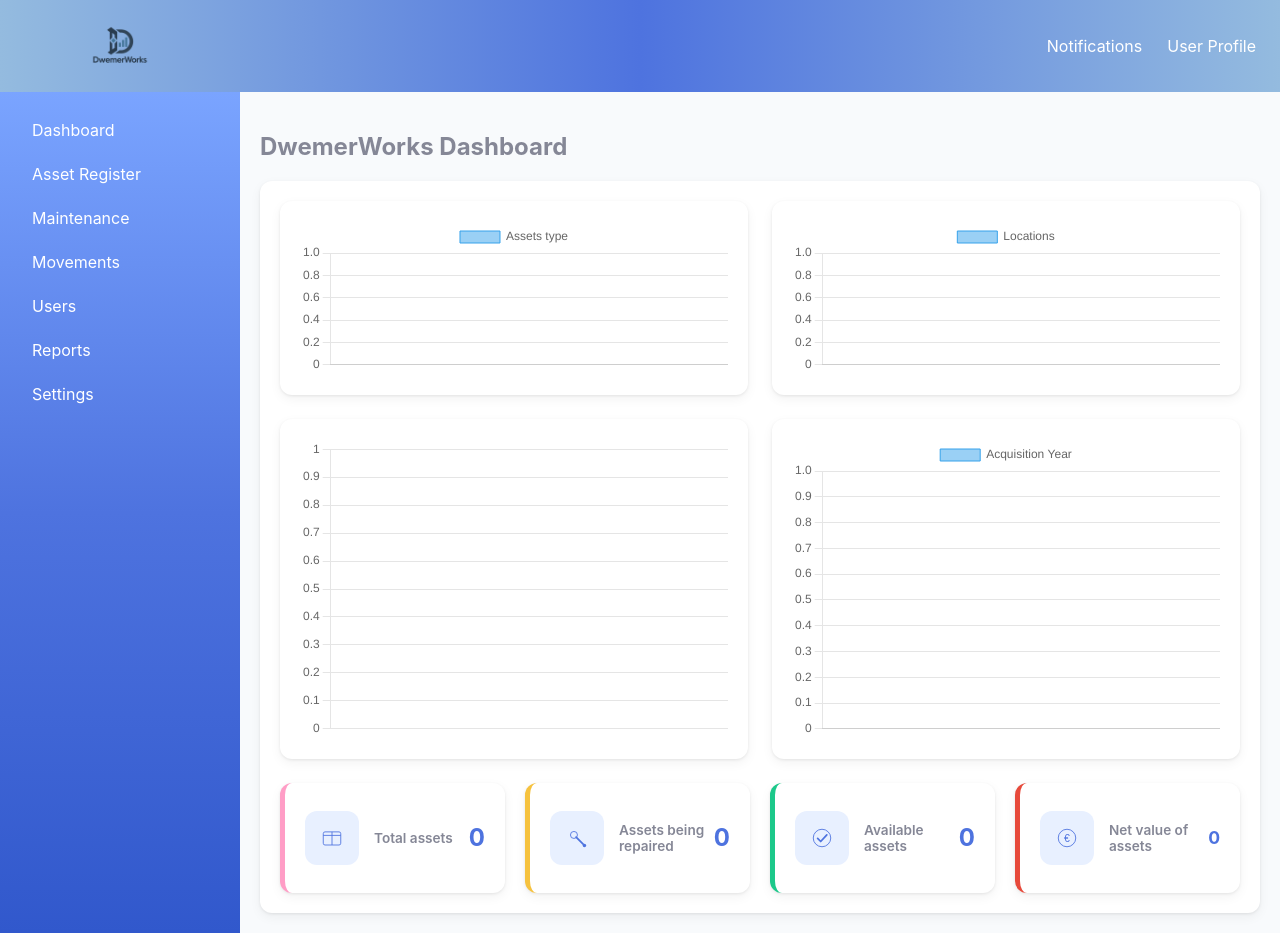
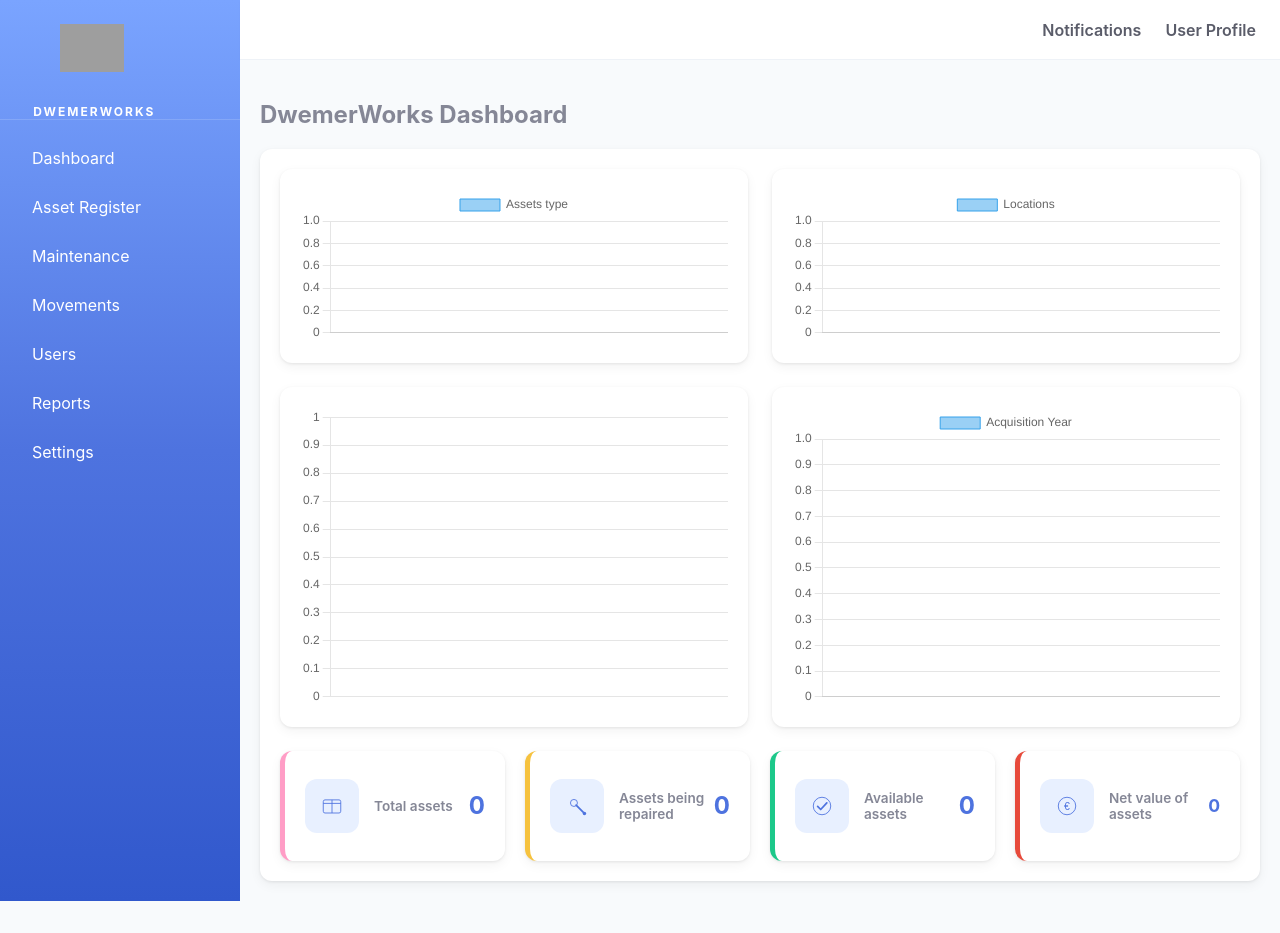
Before and after one commit to BingoZe/AssetsList, a website: page public_html/index.html in a window 1280 px wide. After the commit the page ends 901 px from the top, so only its background shows below. Drawn offline with nearby package versions, Linux system fonts and the light colour scheme; no server answers; grey boxes are pictures that could not be loaded.

Commit message:
CSS modified. Layout 2.0

```diff
--- a/public_html/css/main.css
+++ b/public_html/css/main.css
@@ -47,12 +47,7 @@ html{
 body{
     margin:0;
     min-height:100vh;
-    display:flex;
-    flex-direction:column;
-    font-family:
-    "Inter",
-    "Segoe UI",
-    sans-serif;
+    font-family:"Inter","Segoe UI",sans-serif;
     color:var(--gray-500);
     background:var(--main-background);
 }
@@ -80,70 +75,55 @@ ul{
     overflow-x:hidden;
 }
 
-/*   HEADER */
 
-.container-header{
 
+
+/*   LAYOUT */
+
+.app-layout{
     display:flex;
-    min-height:64px;
-    background:
-    linear-gradient(
-        90deg,
-        #94bbdf 0%,
-        #4e73df 50%,
-        #94bbdf 100%
-    );
+    min-height:100vh;
 }
 
-.fixed-title{
-
-    width:240px;
+.content-area{
+    flex:1;
     display:flex;
-    align-items:center;
-    justify-content:center;
-    flex-shrink:0;
+    flex-direction:column;
+    min-width:0;
 }
 
-.nav-logo{
 
-    width:60px;
-    height:60px;
-    background-image:url("../img/DwemerWorks-logo.png");
-    background-size:contain;
-    background-repeat:no-repeat;
-    background-position:center;
-}
+
+
+
+/*   HEADER
+============*/
 
 header{
-
-    flex:1;
+    height:60px;
+    background:white;
     display:flex;
     justify-content:flex-end;
     align-items:center;
+    gap:24px;
     padding:0 24px;
-    gap: 25px;
+    border-bottom:
+    1px solid var(--gray-200);
+    box-shadow:
+    0 1px 2px rgba(0,0,0,.03);
 }
 
-.header-actions{
 
-    display:flex;
-    align-items:center;
-    gap:20px;
-}
 
 .notification,
 .user-profile{
-    color:white;
+    color:var(--gray-600);
+    font-weight:600;
 }
 
-/*   LAYOUT */
 
-.container-main-nav{
-    display:flex;
-    flex:1;
-}
-
-/*  SIDEBAR */
+/*  SIDEBAR
+===============*/
 
 nav{
 
@@ -161,37 +141,69 @@ nav{
     display:flex;
     flex-direction:column;
 
-    flex-shrink:0;
+    box-shadow:
+    3px 0 20px rgba(0,0,0,.07);
 }
 
-nav ul{
+
+.nav-ul-items{
     list-style:none;
     padding:16px;
-}
-
-.nav-ul-items{
-    margin-bottom:5px;
+    display:flex;
+    flex-direction:column;
+    gap:5px;
 }
 
 .nav-ul-items a{
-
     color:white;
-
     display:flex;
     align-items:center;
-
     padding:12px 16px;
-
     border-radius:10px;
-
     transition:.25s ease;
 }
 
+.nav-ul-items a.active{
+    background:
+    rgba(255,255,255,.20);
+    border-left:
+    4px solid white;
+    font-weight:700;
+}
+
 .nav-ul-items a:hover{
+    background:rgba(255,255,255,.15);
+    transform:translateX(4px);
+}
 
-    background:rgba(255,255,255,.15);
 
-    transform:translateX(4px);
+.sidebar-brand{
+    height:120px;
+    display:flex;
+    flex-direction:column;
+    align-items:flex-start;
+    padding-left:20px;
+    gap:8px;
+    border-bottom:
+    1px solid rgba(255,255,255,.15);
+}
+
+.nav-logo{
+    width:64px;
+    height:64px;
+    background-image: url("../img/dw-logo.png");
+    background-position:center;
+    background-repeat:no-repeat;
+    background-size:contain;
+}
+
+.brand-title{
+    color:white;
+    font-size:.75rem;
+    font-weight:700;
+    letter-spacing:2px;
+    text-align:left;
+    margin-left: 6%;
 }
 
 /*   MAIN */
@@ -200,11 +212,12 @@ main{
 
     flex:1;
 
-    min-width:0;
-
     padding:20px;
 
-    background:var(--main-background);
+    overflow:auto;
+
+    background:
+        var(--main-background);
 }
 
 .mainPage{
@@ -212,34 +225,25 @@ main{
 }
 
 .mainHeader{
-
     margin-bottom:16px;
-
     border-radius:var(--radius);
 }
 
 .mainContainer,
 .formContainer{
-
     background:white;
-
     border:none;
-
     border-radius:var(--radius);
-
     padding:20px;
-
     box-shadow:var(--shadow);
 }
 
 .subMainHeader{
-
     display:flex;
-
     justify-content:space-between;
     align-items:center;
-
     margin-bottom:15px;
+    gap:10px;
 }
 
 /*   DASHBOARD */
@@ -251,31 +255,23 @@ main{
     grid-template-columns:
     repeat(
         auto-fit,
-        minmax(450px,1fr)
+        minmax(350px,1fr)
     );
 
     gap:24px;
 }
 
 .assetCharts{
-
     background:white;
-
     border-radius:var(--radius);
-
     padding:20px;
-
     box-shadow:var(--shadow);
-
     overflow:hidden;
 }
 
 .stats{
-
     margin-top:24px;
-
     display:grid;
-
     grid-template-columns:
     repeat(
         auto-fit,
@@ -286,21 +282,13 @@ main{
 }
 
 .statsSubcontainer{
-
     display:flex;
-
     align-items:center;
-
     padding:20px;
-
     min-height:110px;
-
     background:white;
-
     border-radius:var(--radius);
-
     box-shadow:var(--shadow);
-
     transition:.2s ease;
 }
 
@@ -309,29 +297,20 @@ main{
 }
 
 .statsIcon{
-
     width:54px;
     height:54px;
-
     display:flex;
     align-items:center;
     justify-content:center;
-
     background:#e8f0ff;
-
     border-radius:12px;
-
     flex-shrink:0;
 }
 
 .statsCaption{
-
     flex:1;
-
     margin-left:15px;
-
     font-size:.85rem;
-
     font-weight:600;
 }
 
@@ -340,11 +319,8 @@ main{
 }
 
 .figures{
-
     font-size:1.5rem;
-
     font-weight:700;
-
     color:var(--blue);
 }
 
@@ -371,64 +347,44 @@ main{
 /*   FORMS */
 
 .mainPage .formSection{
-
     display:grid;
-
     grid-template-columns:1fr 1fr;
-
     gap:24px;
 }
 
 fieldset{
-
     border:1px solid var(--gray-300);
-
     border-radius:var(--radius);
-
     padding:15px;
 }
 
 .formLegends{
-
     font-size:1.2rem;
-
     font-weight:700;
-
     color:var(--gray-600);
 }
 
 .form-group{
-
     display:flex;
-
     flex-direction:column;
-
     gap:10px;
 }
 
 .mainPage input,
 .mainPage select,
 .mainPage textarea{
-
     width:100%;
-
     padding:12px 14px;
-
     border:1px solid var(--gray-300);
-
     border-radius:10px;
-
     transition:.2s;
 }
 
 .mainPage input:focus,
 .mainPage select:focus,
 .mainPage textarea:focus{
-
     outline:none;
-
     border-color:var(--blue);
-
     box-shadow:
     0 0 0 4px
     rgba(78,115,223,.15);
@@ -440,40 +396,28 @@ fieldset{
 }
 
 .formButtons{
-
     grid-column:1 / -1;
-
     display:flex;
-
     gap:10px;
-
     margin-top:10px;
 }
 
 /*    HEADER NAV */
 
 .headerUl{
-
     list-style:none;
-
     display:flex;
-
     gap:15px;
-
     align-items:center;
 }
 
 .headerUl a{
-
     color:var(--gray-500);
-
     transition:.2s;
 }
 
 .headerUl a:hover{
-
     color:var(--blue);
-
     font-weight:600;
 }
 
@@ -483,47 +427,33 @@ fieldset{
 .buttonExport{
 
     height:44px;
-
     min-width:130px;
-
     border:none;
-
     border-radius:10px;
-
     cursor:pointer;
-
     color:white;
-
     font-weight:600;
-
     padding:0 20px;
-
     transition:.2s;
 }
 
 .btnPrimary{
-
     background:var(--blue);
 }
 
 .btnPrimary:hover{
-
     background:var(--blue-hover);
 }
 
 .buttonExport{
-
     background:var(--gray-600);
-
     margin-left:auto;
 }
 
 /*   FILTERS */
 
 .searchNav{
-
     display:grid;
-
     grid-template-columns:
     repeat(
         auto-fit,
@@ -534,11 +464,8 @@ fieldset{
 }
 
 .searchNavElement{
-
     display:flex;
-
     flex-direction:column;
-
     gap:6px;
 }
 
@@ -548,67 +475,48 @@ fieldset{
 
 .searchNav input,
 .searchNav select{
-
     width:100%;
-
     padding:12px;
-
     border:1px solid var(--gray-300);
-
     border-radius:10px;
 }
 
 /*   TABLES*/
 
 .table-responsive{
-
     width:100%;
-
     overflow-x:auto;
 }
 
 .allAssets{
-
     width:100%;
-
     min-width:1200px;
-
     border-collapse:collapse;
-
     background:white;
-
     border-radius:var(--radius);
 }
 
 .allAssets thead{
-
     background:#f7f9fc;
 }
 
 .allAssets th,
 .allAssets td{
-
     padding:14px;
-
     text-align:left;
 }
 
 .allAssets th{
-
     color:var(--gray-600);
-
     font-weight:700;
 }
 
 .allAssets tbody tr{
-
     border-top:1px solid var(--gray-200);
-
     transition:.2s;
 }
 
 .allAssets tbody tr:hover{
-
     background:#f8fafc;
 }
 
@@ -619,17 +527,11 @@ fieldset{
 .btTdItemDelete{
 
     border:none;
-
     border-radius:8px;
-
     padding:8px 14px;
-
     color:white;
-
     cursor:pointer;
-
     font-size:.75rem;
-
     transition:.2s;
 }
 
@@ -668,16 +570,11 @@ fieldset{
 }
 
 
-/* ==========================================
-   VALIDATION
-========================================== */
+/*  VALIDATION */
 
 .inputError{
-
     background:#ffe4e6;
-
     border:1px solid #ef4444;
-
     outline:none;
 }
 
@@ -688,8 +585,8 @@ fieldset{
 @media (max-width:1024px){
 
     nav{
-        width:200px;
-        min-width:200px;
+        width:220px;
+        min-width:220px;
     }
 
     .chartContainer{
@@ -705,31 +602,25 @@ fieldset{
     }
 }
 
-/* MOBILE TABLET*/
+/* MOBILE TABLET*/@media (max-width:768px){
 
-@media (max-width:768px){
-
-    .container-main-nav{
+    .app-layout{
         flex-direction:column;
     }
 
     nav{
-
         width:100%;
         min-width:100%;
     }
 
-    nav ul{
-
-        display:flex;
-
-        flex-wrap:wrap;
-
-        gap:8px;
+    .sidebar-brand{
+        height:80px;
     }
 
-    main{
-        padding:15px;
+    .nav-ul-items{
+        flex-direction:row;
+        flex-wrap:wrap;
+        justify-content:center;
     }
 
     .stats{
@@ -744,19 +635,8 @@ fieldset{
         grid-template-columns:1fr;
     }
 
-    .subMainHeader{
-
-        flex-direction:column;
-
-        align-items:flex-start;
-
-        gap:10px;
-    }
-
     .searchNav{
-
-        grid-template-columns:
-        repeat(2,1fr);
+        grid-template-columns:1fr;
     }
 }
 
@@ -768,9 +648,6 @@ fieldset{
         font-size:14px;
     }
 
-    .fixed-title{
-        display:none;
-    }
 
     .searchNav{
         grid-template-columns:1fr;
@@ -781,11 +658,8 @@ fieldset{
     }
 
     .statsSubcontainer{
-
         flex-direction:column;
-
         text-align:center;
-
         gap:12px;
     }
 
@@ -795,14 +669,11 @@ fieldset{
 
     .btnPrimary,
     .buttonExport{
-
         width:100%;
-
         margin:0;
     }
 
     .formButtons{
-
         flex-direction:column;
     }
 }
--- a/public_html/index.html
+++ b/public_html/index.html
@@ -1,15 +1,14 @@
 <!DOCTYPE html>
-<!--
-Click nbfs://nbhost/SystemFileSystem/Templates/Licenses/license-default.txt to change this license
-Click nbfs://nbhost/SystemFileSystem/Templates/Other/html.html to edit this template
--->
 <html lang="en">
+
 <head>
+
     <title>DwemerWorks</title>
+
     <meta charset="UTF-8">
     <meta name="viewport" content="width=device-width, initial-scale=1.0">
-        <link rel ="stylesheet" href="css/main.css"/>
 
+    <link rel="stylesheet" href="css/main.css">
 
     <script src="js/router.js"></script>
     <script src="js/openTab.js"></script>
@@ -19,48 +18,107 @@ Click nbfs://nbhost/SystemFileSystem/Templates/Other/html.html to edit this temp
     <script src="js/dashboard.js"></script>
     <script src="js/viewMode.js"></script>
     <script src="js/userService.js"></script>
+
     <script src="https://cdn.jsdelivr.net/npm/chart.js"></script>
     <script src="https://cdn.jsdelivr.net/npm/@supabase/supabase-js@2"></script>
+
     <script src="js/supabaseClient.js"></script>
 
 </head>
 
 <body>
 
-        <div class="container-header">
-            <div class="fixed-title">
-                <figure class="nav-logo">
-                </figure>
-            </div>
-            <header>
-
-                <div class="notification">Notifications</div>
-                <div class="user-profile">User Profile</div>
-
-            </header>
-        </div>
-
-        <div class="container-main-nav">
+    <div class="app-layout">
 
         <nav>
-                <ul class ="nav-ul-items">
-                    <li><a href="#" onclick="event.preventDefault(); loadPage('pages/dashboard.html')">Dashboard</a></li>
-                    <li><a href="#" onclick="event.preventDefault(); loadPage('pages/assetRegister.html')">Asset Register</a></li>
-                    <li><a href="#" onclick="event.preventDefault(); loadPage('pages/maintenance.html')">Maintenance</a></li>
-                    <li><a href="#" onclick="event.preventDefault(); loadPage('pages/movements.html')">Movements</a></li>
-                    <li><a href="#" onclick="event.preventDefault(); loadPage('pages/users.html')">Users</a></li>
-                    <li><a href="#" onclick="event.preventDefault(); loadPage()">Reports</a></li>
-                    <li><a href="#" onclick="event.preventDefault(); loadPage('pages/settings.html')">Settings</a></li>
-                </ul>
-        </nav>
 
-        <main id="main-content"></main>
+            <div class="sidebar-brand">
 
+                <figure class="nav-logo"></figure>
+
+                <span class="brand-title">
+                    DWEMERWORKS
+                </span>
 
             </div>
 
+            <ul class="nav-ul-items">
+
+                <li>
+                    <a href="#"
+                       onclick="event.preventDefault(); loadPage('pages/dashboard.html')">
+                        Dashboard
+                    </a>
+                </li>
+
+                <li>
+                    <a href="#"
+                       onclick="event.preventDefault(); loadPage('pages/assetRegister.html')">
+                        Asset Register
+                    </a>
+                </li>
+
+                <li>
+                    <a href="#"
+                       onclick="event.preventDefault(); loadPage('pages/maintenance.html')">
+                        Maintenance
+                    </a>
+                </li>
+
+                <li>
+                    <a href="#"
+                       onclick="event.preventDefault(); loadPage('pages/movements.html')">
+                        Movements
+                    </a>
+                </li>
+
+                <li>
+                    <a href="#"
+                       onclick="event.preventDefault(); loadPage('pages/users.html')">
+                        Users
+                    </a>
+                </li>
+
+                <li>
+                    <a href="#"
+                       onclick="event.preventDefault(); loadPage()">
+                        Reports
+                    </a>
+                </li>
+
+                <li>
+                    <a href="#"
+                       onclick="event.preventDefault(); loadPage('pages/settings.html')">
+                        Settings
+                    </a>
+                </li>
+
+            </ul>
+
+        </nav>
 
 
+        <div class="content-area">
+
+            <header>
+
+                <div class="notification">
+                    Notifications
+                </div>
+
+                <div class="user-profile">
+                    User Profile
+                </div>
+
+            </header>
+
+            <main id="main-content">
+
+            </main>
+
+        </div>
+
+    </div>
 
 </body>
 
```
Also changed, not shown: public_html/pages/viewAsset.html (+7 -7 lines), 1 other file. Lines whose indentation alone changed are shown as unchanged.
